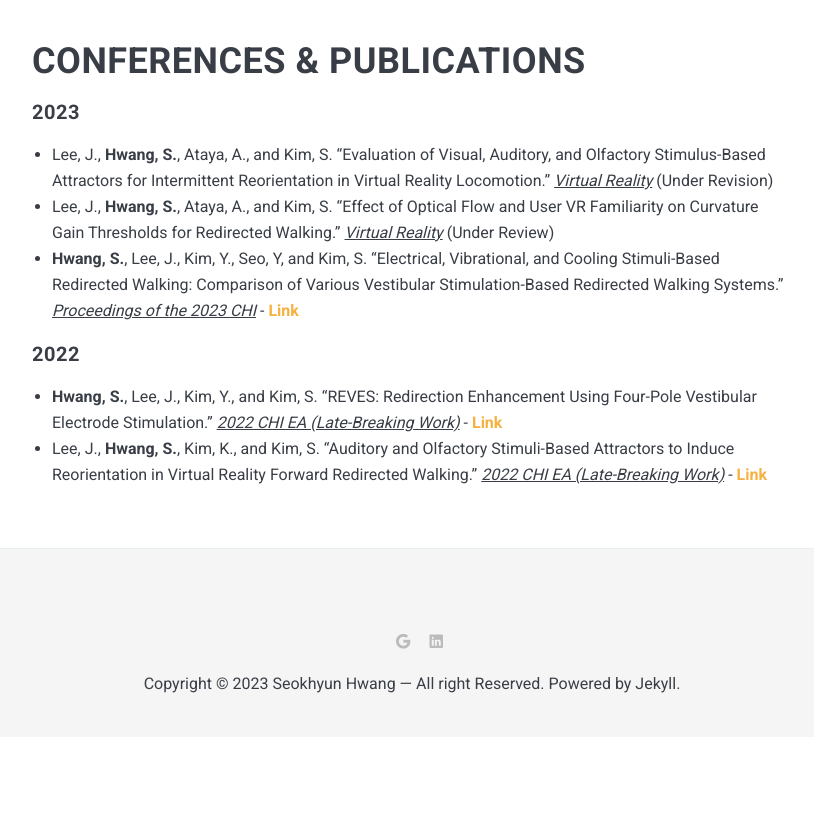
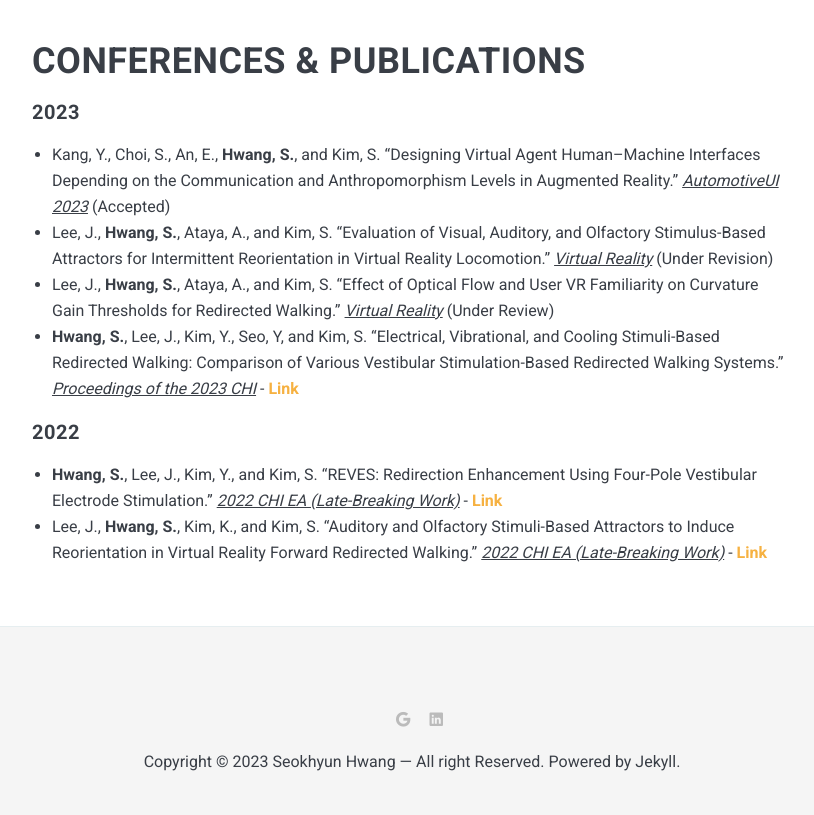
Before and after one commit to anoldhsh/anoldhsh.github.io, a Jekyll site: the page built from _pages/2PUBLICATIONS.md, in a window 1280 px wide. Shown: the part 541-1356 px from the top of the page, without its empty margins (228-1042 px from the left). Built offline with Jekyll 4.4.1, drawn with Linux system fonts in a browser that asks for light colours; nearby versions of some CDN libraries; before the commit the page ends 1278 px from its top, so only the background shows below that.

Commit message:
Add AutoUI

```diff
--- a/_pages/2PUBLICATIONS.md
+++ b/_pages/2PUBLICATIONS.md
@@ -7,6 +7,7 @@ image: Publications.jpeg
 
 # CONFERENCES & PUBLICATIONS
 #### 2023
+* Kang, Y., Choi, S., An, E., <strong>Hwang, S.</strong>, and Kim, S. "Designing Virtual Agent Human–Machine Interfaces Depending on the Communication and Anthropomorphism Levels in Augmented Reality." <u><i>AutomotiveUI 2023</i></u> (Accepted)
 * Lee, J., <strong>Hwang, S.</strong>, Ataya, A., and Kim, S. "Evaluation of Visual, Auditory, and Olfactory Stimulus-Based Attractors for Intermittent Reorientation in Virtual Reality Locomotion." <u><i>Virtual Reality</i></u> (Under Revision)
 * Lee, J., <strong>Hwang, S.</strong>, Ataya, A., and Kim, S. "Effect of Optical Flow and User VR Familiarity on Curvature Gain Thresholds for Redirected Walking." <u><i>Virtual Reality</i></u> (Under Review)
 * <strong>Hwang, S.</strong>, Lee, J., Kim, Y., Seo, Y, and Kim, S. "Electrical, Vibrational, and Cooling Stimuli-Based Redirected Walking: Comparison of Various Vestibular Stimulation-Based Redirected Walking Systems." <u><i>Proceedings of the 2023 CHI</i></u> - <a href="https://dl.acm.org/doi/abs/10.1145/3544548.3580862"><strong>Link</strong></a>
```
